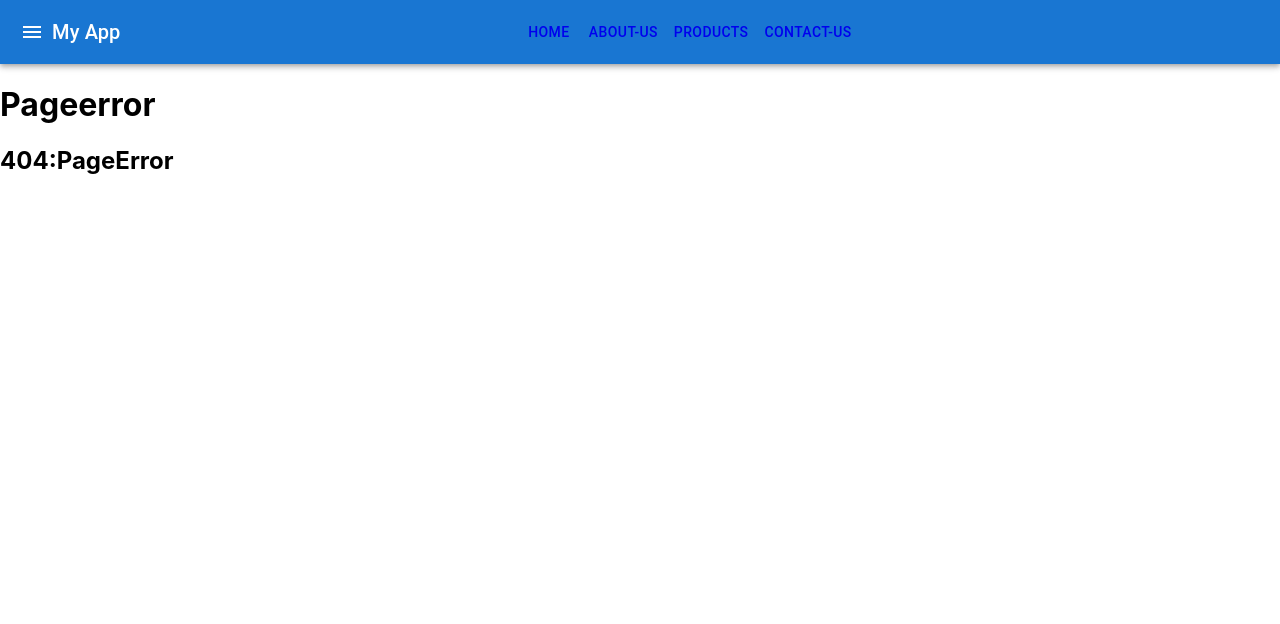
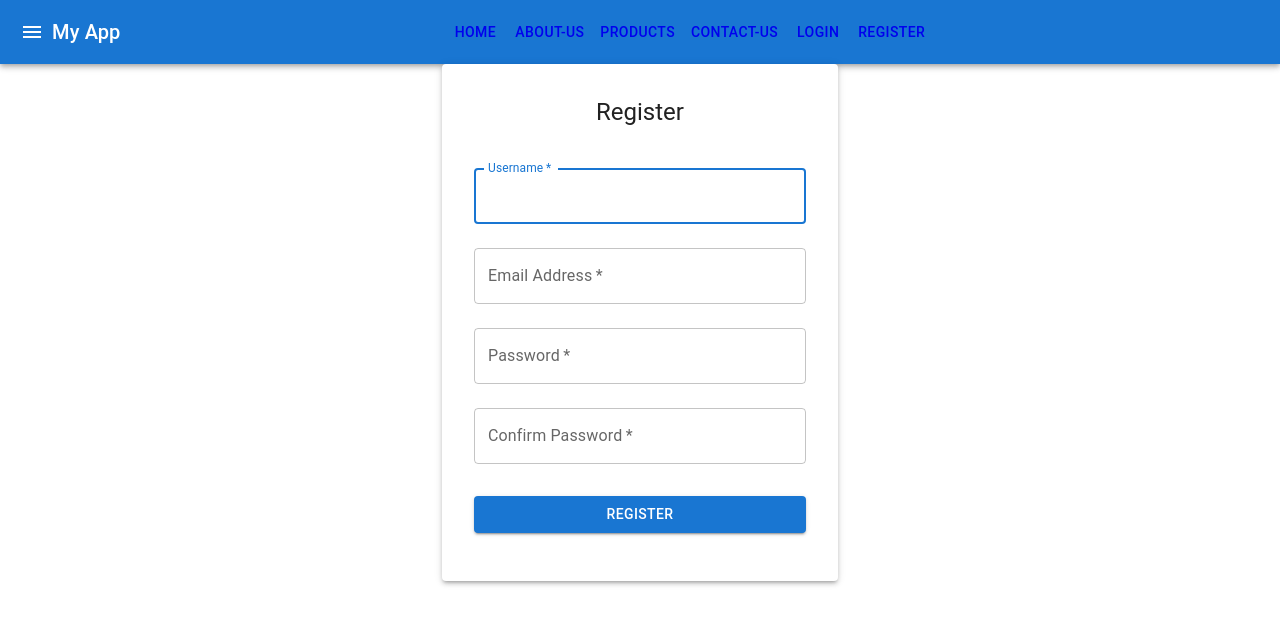
Before and after one commit to MingJae92/Ecommerce, a React (Create React App) app: page /register in a window 1280 px wide. Before the commit this address had no page. Shown: the top 624 px of the page. Built offline with nearby package versions, Linux system fonts and the light colour scheme.

Commit message:
Login and register page designs implemented

```diff
--- a/src/App.js
+++ b/src/App.js
@@ -4,6 +4,8 @@ import { Routes, Route } from 'react-router-dom';
 import Homepage from './components/Homepage';
 import Products from './components/Products';
 import AboutUs from './components/AboutUs';
+import Login from './components/Login';
+import Register from './components/Register';
 import ContactUs from './components/ContactUs';
 import Pageerror from './components/Pageerror';
 import Navbar from './components/Navbar';
@@ -18,6 +20,8 @@ function App() {
         <Route path="/products" element={<Products />} />
         <Route path="/aboutus" element={<AboutUs />} />
         <Route path="/contactus" element={<ContactUs />} />
+        <Route path="/login" element={<Login />} />
+        <Route path="/register" element={<Register />} />
         <Route path="*" element={<Pageerror />} />
       </Routes>
     </div>
--- /dev/null
+++ b/src/components/Login.js
@@ -0,0 +1,63 @@
+import React from 'react';
+import {
+  Container,
+  Paper,
+  TextField,
+  Button,
+  Typography
+} from '@mui/material';
+import { styled } from '@mui/system'; // Import styled from @mui/system
+
+const StyledContainer = styled(Container)({
+  display: 'flex',
+  justifyContent: 'center',
+  alignItems: 'center',
+  height: '100vh',
+});
+
+const StyledPaper = styled(Paper)({
+  padding: '1rem',
+  maxWidth: 400,
+});
+
+const StyledTextField = styled(TextField)({
+  marginBottom: '1rem',
+});
+
+const StyledButton = styled(Button)({
+  marginTop: '1rem',
+});
+
+const Login = () => {
+  return (
+    <StyledContainer>
+      <StyledPaper elevation={3}>
+        <Typography variant="h5" gutterBottom>
+          Log in to Your Account
+        </Typography>
+        <form>
+          <StyledTextField
+            label="Username"
+            variant="outlined"
+            fullWidth
+          />
+          <StyledTextField
+            label="Password"
+            type="password"
+            variant="outlined"
+            fullWidth
+          />
+          <StyledButton
+            variant="contained"
+            color="primary"
+            fullWidth
+          >
+            Log In
+          </StyledButton>
+        </form>
+      </StyledPaper>
+    </StyledContainer>
+  );
+};
+
+export default Login;
--- a/src/components/Navbar.js
+++ b/src/components/Navbar.js
@@ -23,6 +23,8 @@ function Navbar() {
                     <Link to="/aboutus"><Button color="inherit">About-Us</Button></Link>
                     <Link to="/products"><Button color="inherit">Products</Button></Link>
                     <Link to="/contactus"><Button color="inherit">Contact-Us</Button></Link>
+                    <Link to="/login"><Button color="inherit">Login</Button></Link>
+                    <Link to="/register"><Button color="inherit">Register</Button></Link>
                 </Typography>
 
 
--- /dev/null
+++ b/src/components/Register.js
@@ -0,0 +1,59 @@
+import React from 'react';
+import { TextField, Button, Container, Typography, CssBaseline, Paper, Box } from '@mui/material';
+
+const Register = () => {
+  return (
+    <Container component="main" maxWidth="xs">
+      <CssBaseline />
+      <Paper elevation={3} sx={{ padding: 4, display: 'flex', flexDirection: 'column', alignItems: 'center' }}>
+        <Typography component="h1" variant="h5">
+          Register
+        </Typography>
+        <Box component="form" sx={{ mt: 3 }}>
+          <TextField
+            margin="normal"
+            required
+            fullWidth
+            label="Username"
+            name="username"
+            autoFocus
+          />
+          <TextField
+            margin="normal"
+            required
+            fullWidth
+            label="Email Address"
+            name="email"
+            type="email"
+          />
+          <TextField
+            margin="normal"
+            required
+            fullWidth
+            label="Password"
+            name="password"
+            type="password"
+          />
+          <TextField
+            margin="normal"
+            required
+            fullWidth
+            label="Confirm Password"
+            name="confirmPassword"
+            type="password"
+          />
+          <Button
+            type="submit"
+            fullWidth
+            variant="contained"
+            sx={{ mt: 3, mb: 2 }}
+          >
+            Register
+          </Button>
+        </Box>
+      </Paper>
+    </Container>
+  );
+};
+
+export default Register;
```
